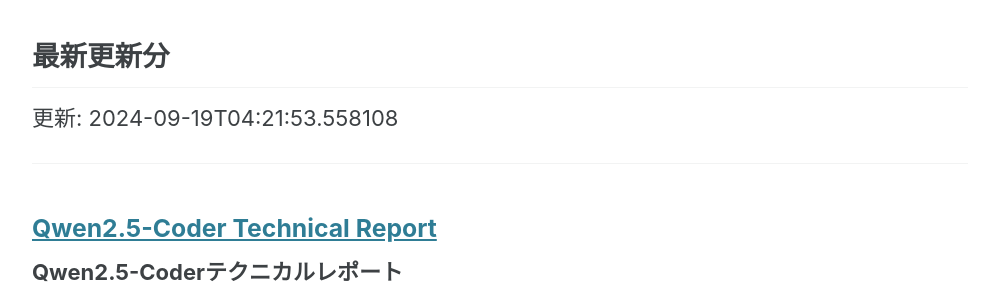
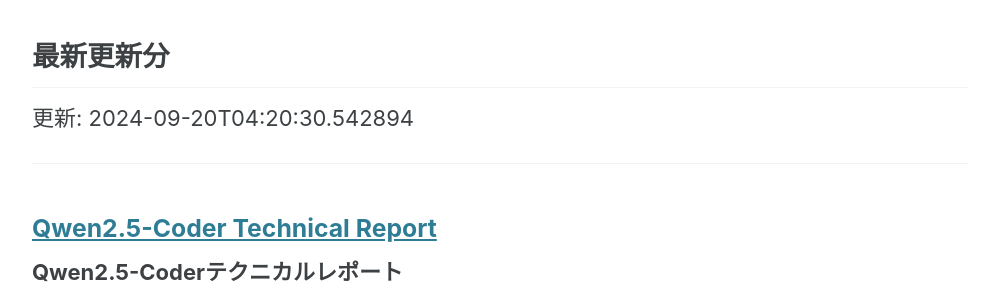
Before and after one commit to haruhisa-enomoto/arxiv-privacy-tech, a Jekyll site: the page built from index.md, in a window 1280 px wide and 900 px high, scrolled down 680 px. Shown: the part 155-455 px from the top of the window, without its empty margins (140-1139 px from the left). Built offline with Jekyll 4.4.1, drawn with Linux system fonts in a browser that asks for light colours; cached includes are drawn as plain includes; formulas are drawn with MathJax 3.

Commit message:
:robot: Automate updates

```diff
--- a/index.md
+++ b/index.md
@@ -27,7 +27,7 @@
 
 ## 最新更新分
 
-更新: 2024-09-19T04:21:53.558108
+更新: 2024-09-20T04:20:30.542894
 
 - - -
 
```
